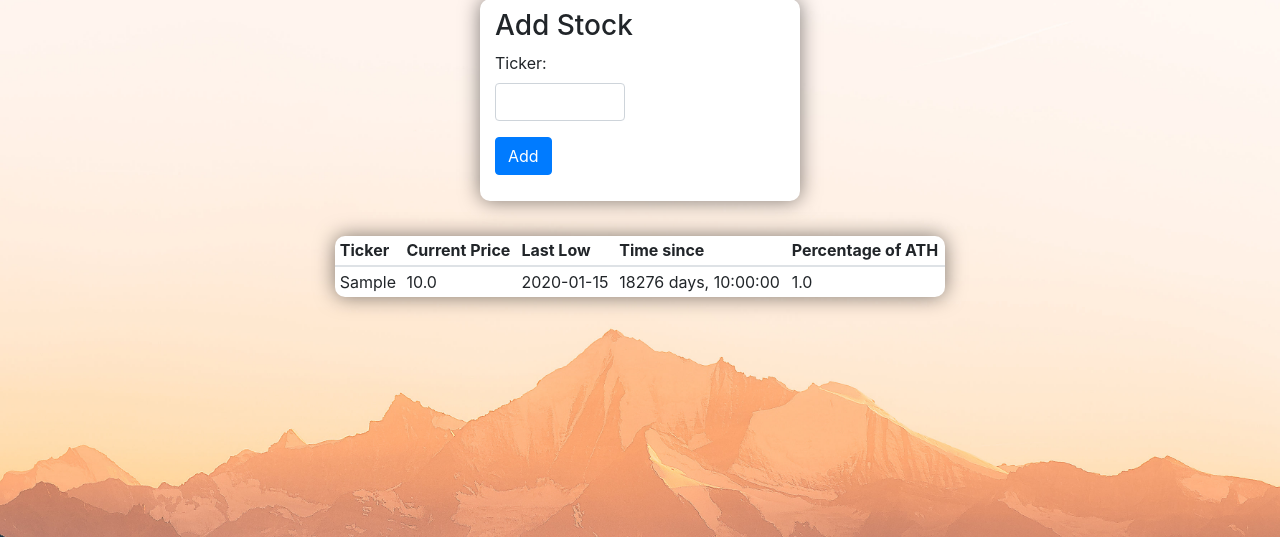
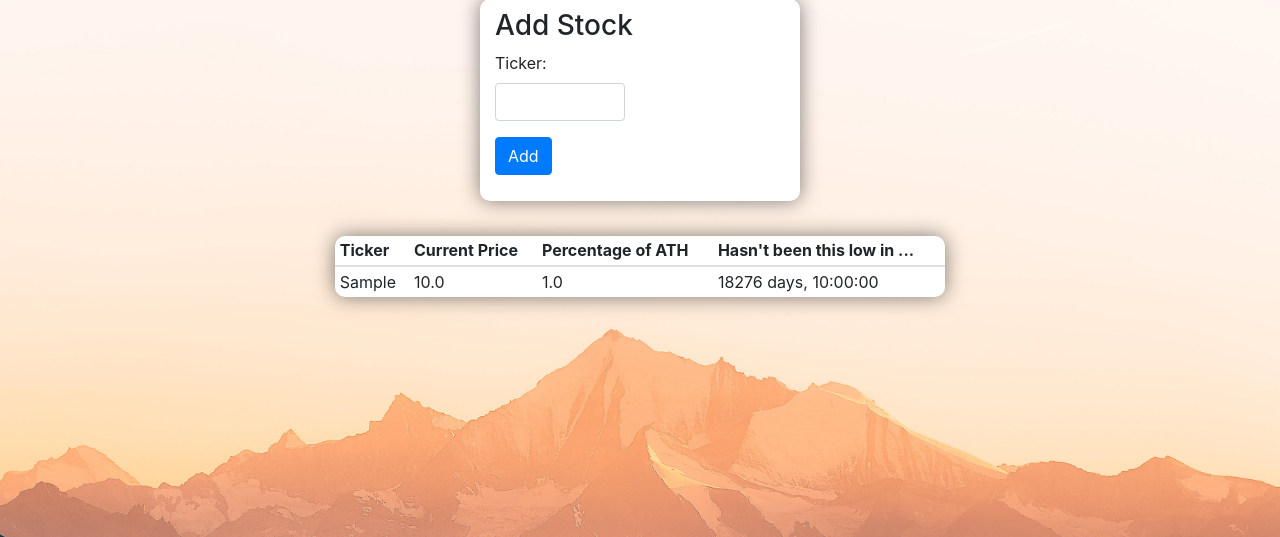
Before and after one commit to JTerry96/buy-the-dip, a Flask app: page /get-stock-price in a window 1280 px wide. Shown: the part 92-629 px from the top of the page. Run offline with Flask 3, Linux system fonts and the light colour scheme; tables that the repository leaves empty hold one stand-in row (values such as "Sample post"); some libraries are stand-ins or nearby versions.

Commit message:
Chore: altered wording on frontend.

```diff
--- a/service/views/templates/stock.html
+++ b/service/views/templates/stock.html
@@ -26,9 +26,8 @@
             <tr>
                 <th>Ticker</th>
                 <th>Current Price</th>
-                <th>Last Low</th>
-                <th>Time since</th>
                 <th>Percentage of ATH</th>
+                <th>Hasn't been this low in ...</th>
             </tr>
         </thead>
         <tbody>
@@ -36,9 +35,8 @@
             <tr>
                 <td>{{ stock.ticker }}</td>
                 <td>{{ stock.current_price }}</td>
-                <td>{{ stock.last_low }}</td>
+                <td>{{ stock.percentage_of_ath }}</td>
                 <td>{{ stock.time_since }}</td>
-                <td>{{ stock.percentage_of_ath }}</td>
             </tr>
             {% endfor %}
         </tbody>
```
